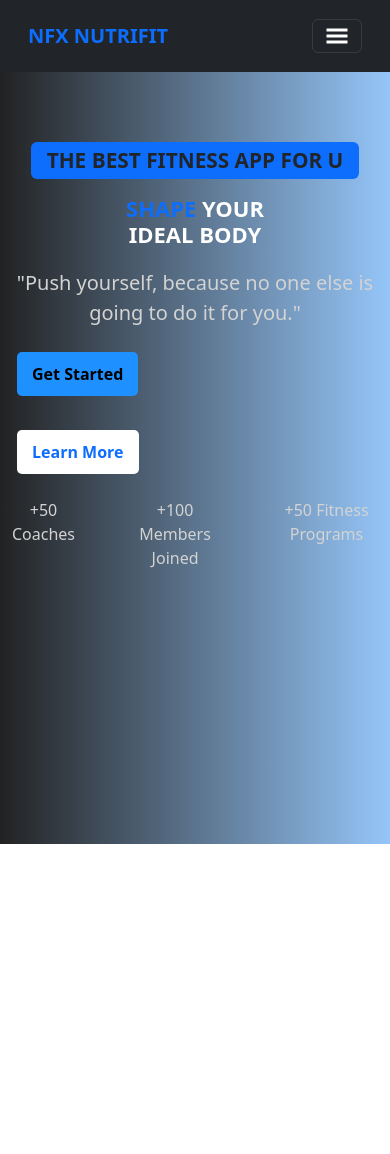
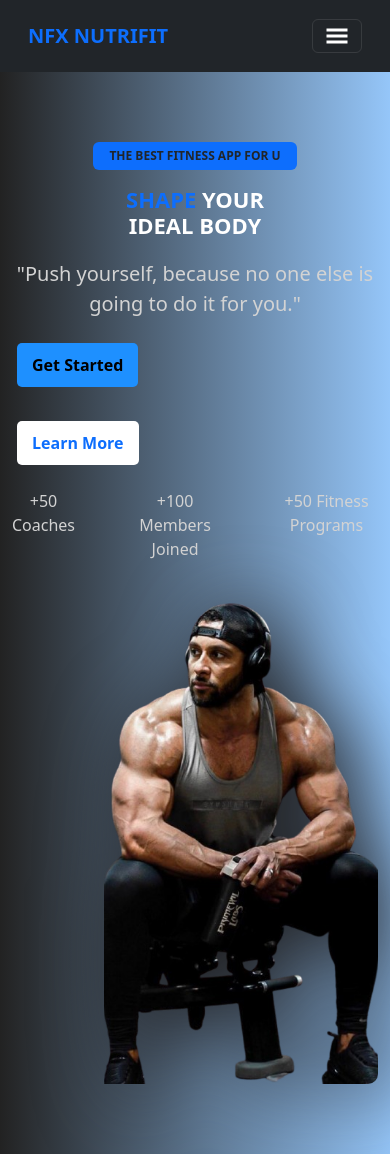
Before and after one commit to 20A91A04M5/Nfx-frc, a React (Vite) app: page /Nfxapp in a window 390 px wide. Before the commit the page ends 844 px from the top, so only its background shows below. Built offline with nearby package versions, Linux system fonts and the light colour scheme.

Commit message:
Update Main.css

```diff
--- a/src/Components/MainPage/Main.css
+++ b/src/Components/MainPage/Main.css
@@ -78,19 +78,33 @@
 
   @media (max-width: 768px) {
   .hero-section {
+    display: flex;
+    flex-direction: column;
+    align-items: center;
     text-align: center;
-    }
-    .hero-section{
     padding: 70px 0;
   }
-    .bg-primary{
-        font-size: 130%;
+  #mnd {
+    display: flex;
+    flex-direction: column;
+    align-items: center;
   }
 
+  #uiimg {
+    margin-top: 20px;
+    height: auto;
+    width: 100%;
+    max-width: 400px;
+    display: block;
+  }
   .trainer-img {
     margin-top: 20px;
   }
 }
+
+
+
+
   @media (min-width:768px) {
     .bg-primary{
         font-size: 250%;
```
Lines whose indentation alone changed are shown as unchanged.
